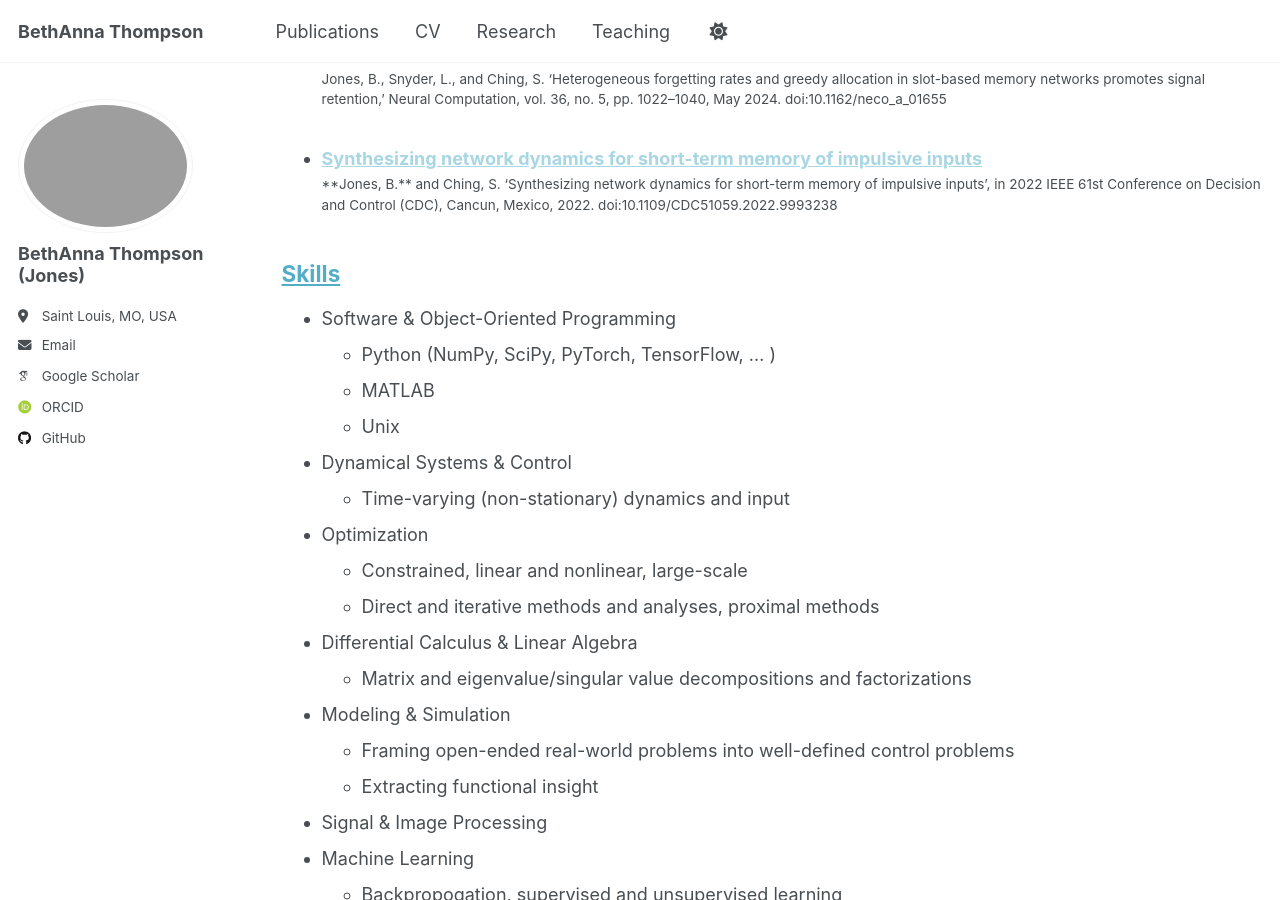
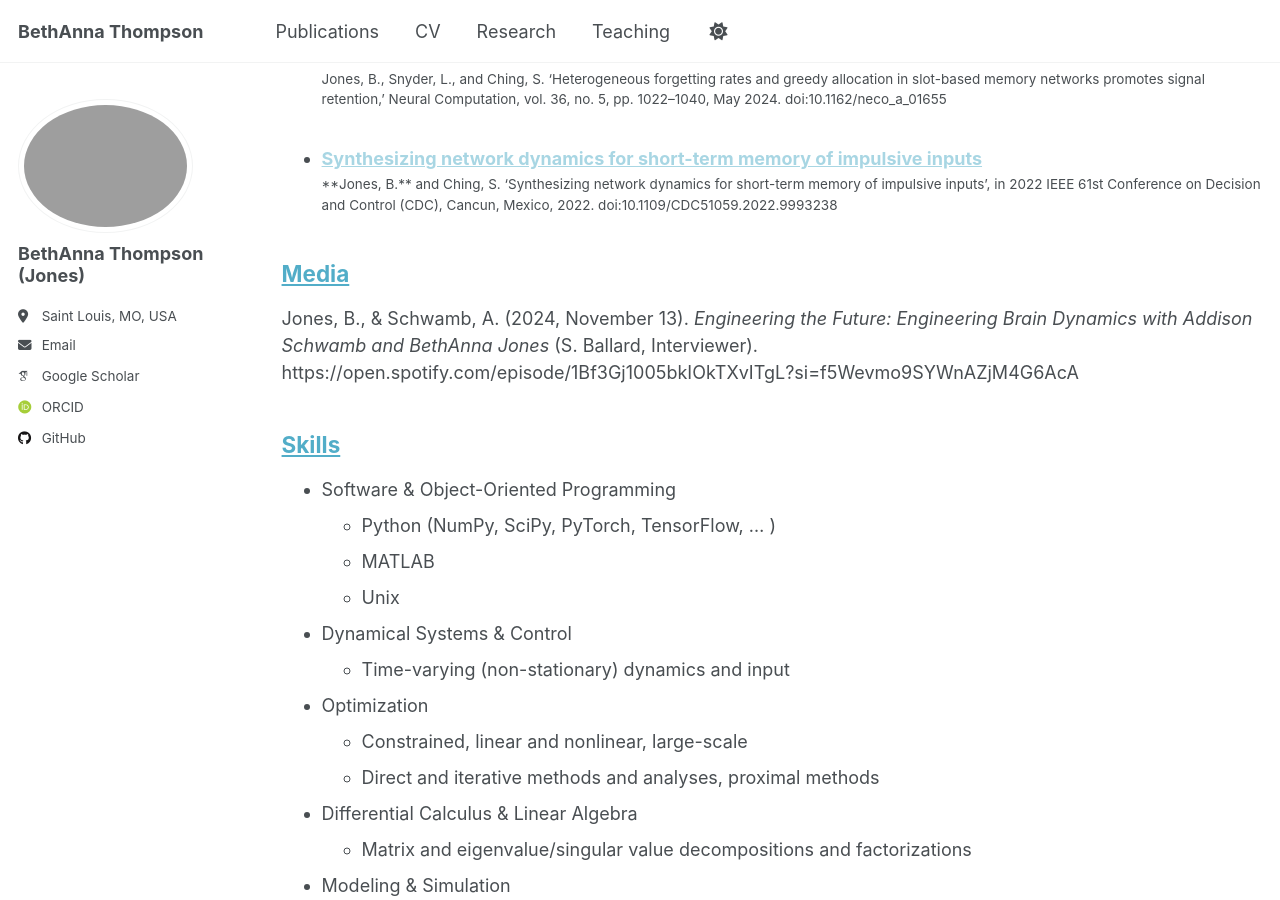
Before and after one commit to BethAnna/BethAnna.github.io, a Jekyll site: the page built from _pages/cv.md, in a window 1280 px wide and 900 px high, scrolled down 694 px. Built offline with Jekyll 4.4.1, drawn with Linux system fonts in a browser that asks for light colours; some web fonts are replaced; a script that is not in the unit is left out.

Commit message:
Update cv.md
Added podcast episode (Engineering the Future)

```diff
--- a/_pages/cv.md
+++ b/_pages/cv.md
@@ -34,6 +34,9 @@ redirect_from:
     {% include archive-single-cv.html %}
   {% endfor %}</ul>
 
+
+## [Media](#media)
+Jones, B., & Schwamb, A. (2024, November 13). _Engineering the Future: Engineering Brain Dynamics with Addison Schwamb and BethAnna Jones_ (S. Ballard, Interviewer). https://open.spotify.com/episode/1Bf3Gj1005bkIOkTXvITgL?si=f5Wevmo9SYWnAZjM4G6AcA
 
 
 ## [Skills](#skills)
```
